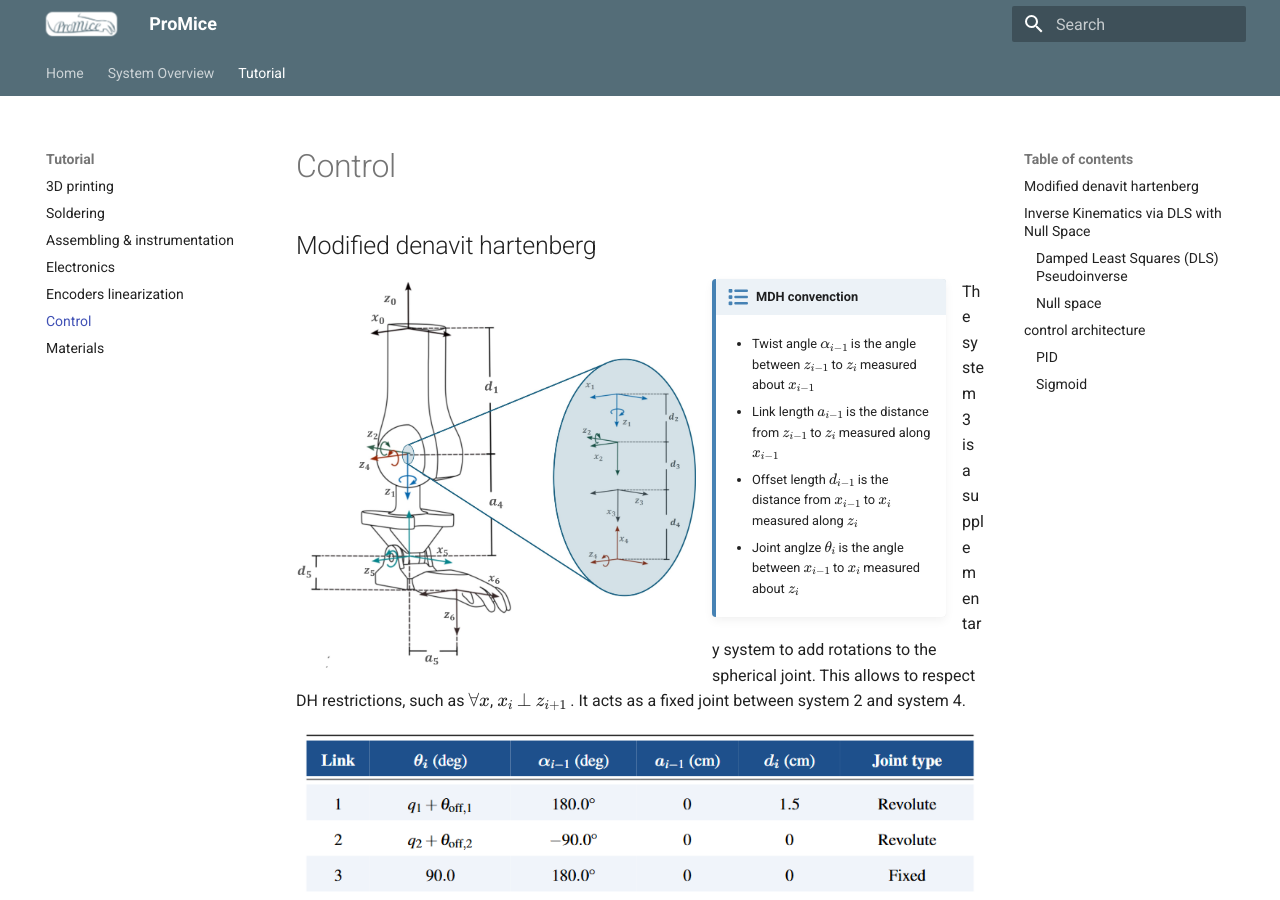
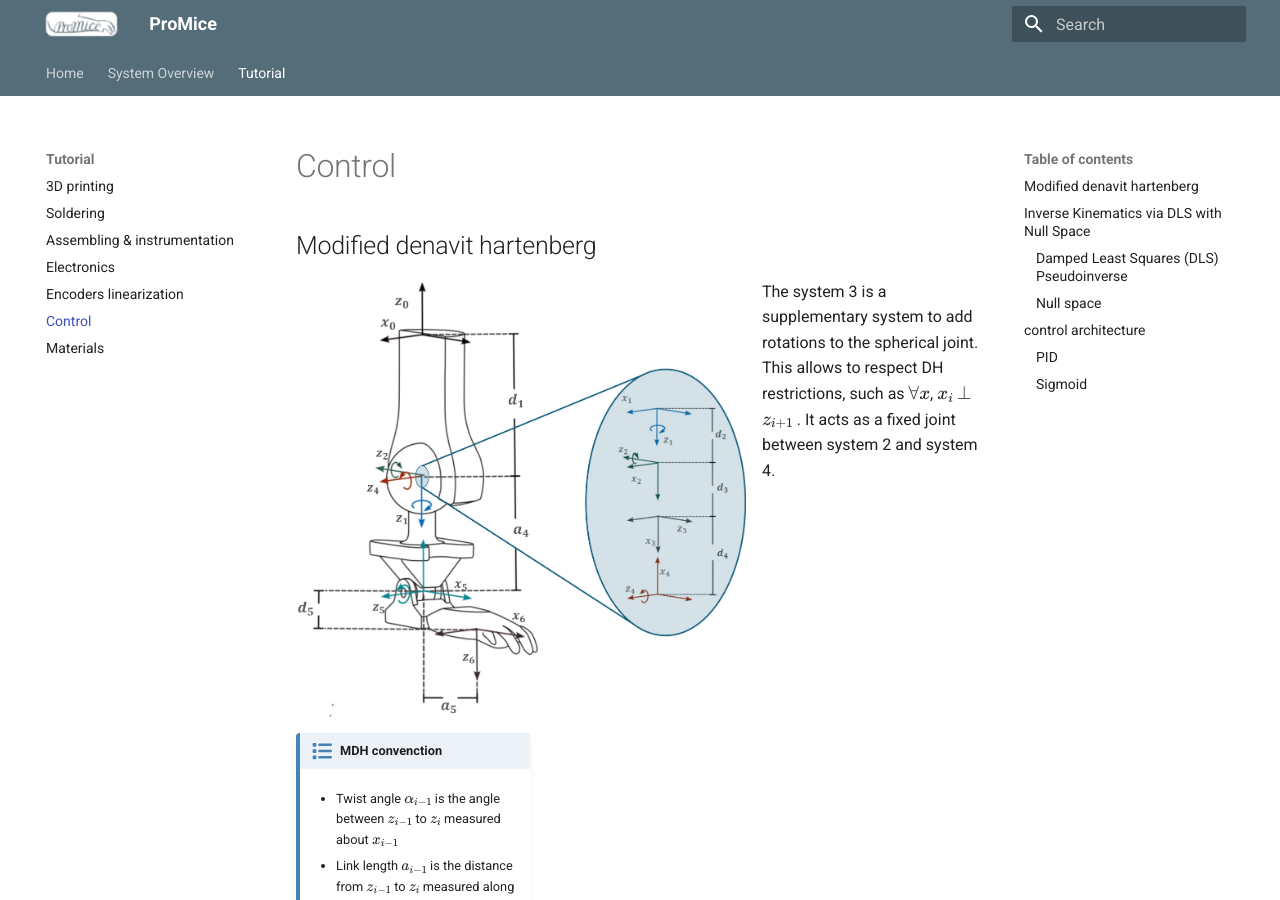
Before and after one commit to Juan-CarlosM/ProMice, an MkDocs documentation site: the page built from docs/control.md, in a window 1280 px wide and 900 px high. Built offline with MkDocs 1.6.1 and Material for MkDocs 9.7.7, drawn with Linux system fonts in a browser that asks for light colours.

Commit message:
Increase image width in control documentation

```diff
--- a/docs/control.md
+++ b/docs/control.md
@@ -5,7 +5,7 @@
 
 
 
-![Denavit hartenber model](images/MDH_model.jpg){width=400 align=left}
+![Denavit hartenber model](images/MDH_model.jpg){width=450 align=left}
 
 !!! list inline "MDH convenction"
 
```
